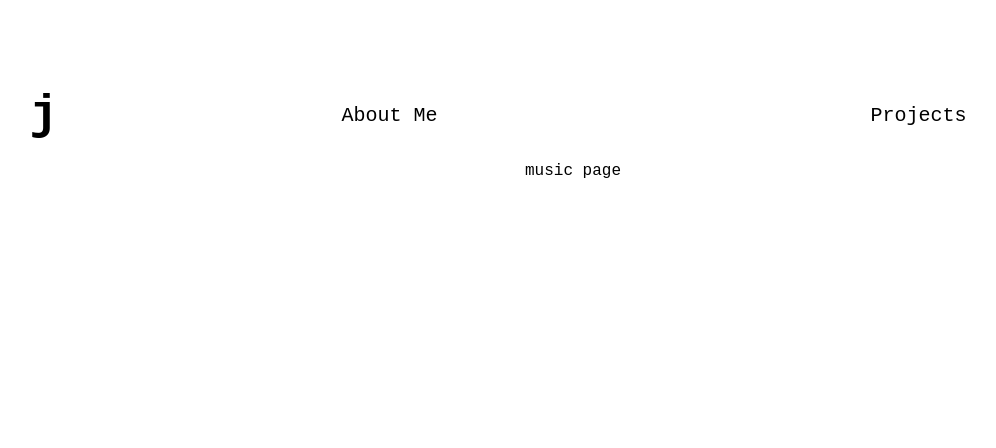
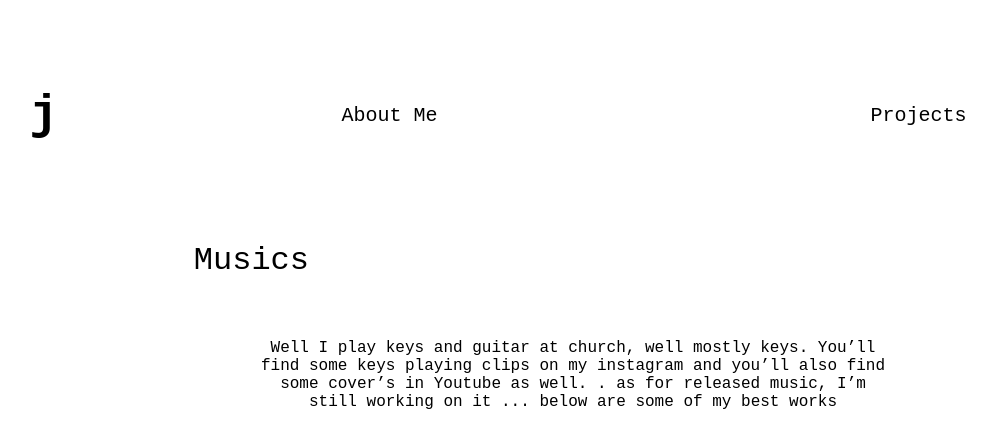
Before and after one commit to jeffersensk/portfolio, a React (Vite) app: page /musics in a window 1280 px wide. Shown: the top 448 px of the page, without its empty margins (67-1063 px from the left). Built offline with nearby package versions, Linux system fonts and the light colour scheme.

Commit message:
updated music page and ready to test deployment

```diff
--- a/src/constants/content.js
+++ b/src/constants/content.js
@@ -24,3 +24,9 @@ export const PROJECTS_PAGE = {
     description: "Well as a computer science student, here are some of the projects I have done. Some of the project repo is stored privately due to confidentiality but I am happy to share some of the public ones"
 
 }
+
+export const MUSICS_PAGE = {
+
+    description: "Well I play keys and guitar at church, well mostly keys. You’ll find some keys playing clips on my instagram and you’ll also find some cover’s in Youtube as well. . as for released music, I’m still working on it ... below are some of my best works"
+
+}
--- /dev/null
+++ b/src/pages/Musics.css
@@ -0,0 +1,10 @@
+.musics-title {
+    font-family: IBM Plex Mono, monospace;
+    font-size: 32px;
+    font-weight: lighter;
+    padding-top: 20px;
+    width: 50%;
+    margin-top: 80px;
+    margin-left: 20%;
+    margin-bottom: 40px;
+}
--- a/src/pages/Musics.jsx
+++ b/src/pages/Musics.jsx
@@ -1,4 +1,6 @@
 import './header.css';
+import './Musics.css';
+import { MUSICS_PAGE } from '../constants/content'
 
 export function Musics() {
 
@@ -14,7 +16,9 @@ export function Musics() {
 
             </div>
 
-            <p>music page</p>
+            <h2 className="musics-title">Musics</h2>
+
+            <p className="musics">{MUSICS_PAGE.description}</p>
         </>
     );
 }
```
